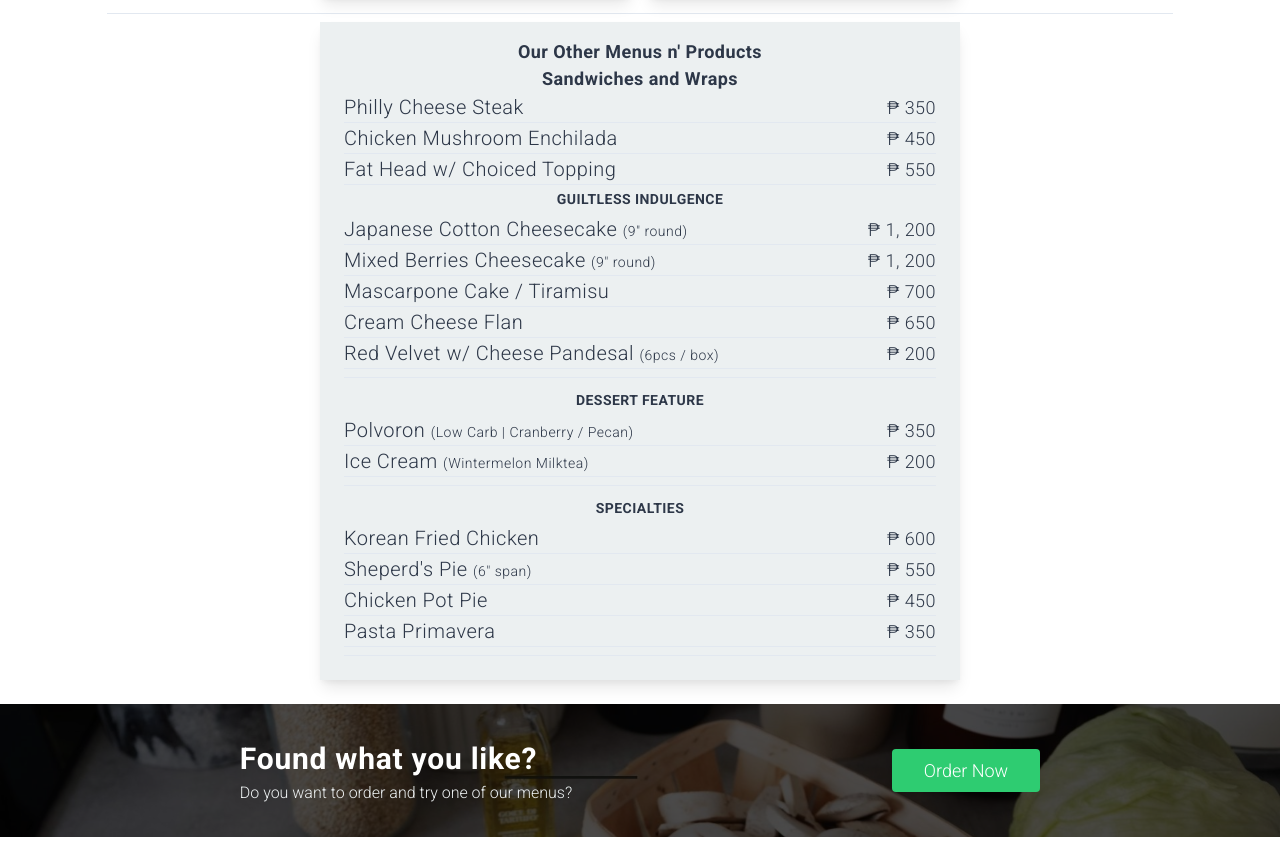
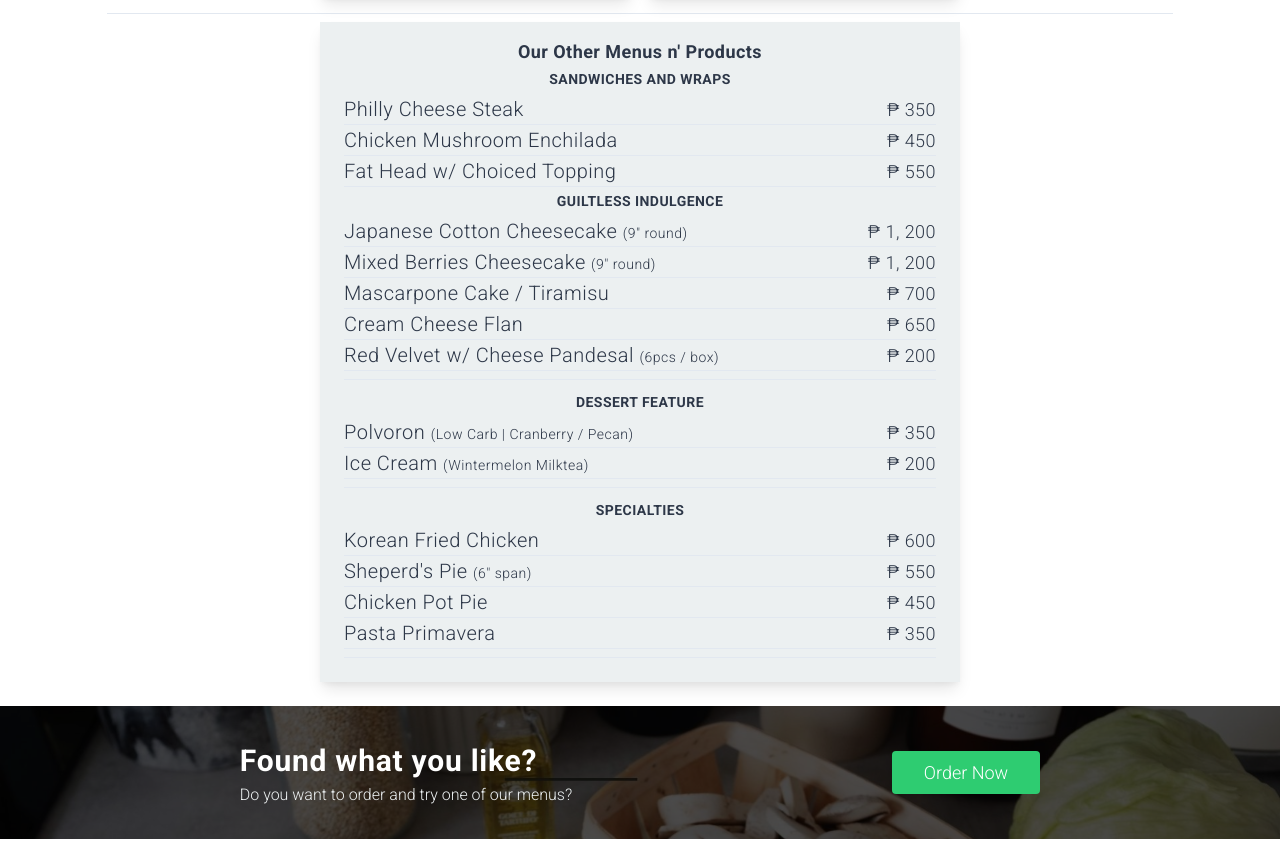
Before and after one commit to tbdsux/livelong_cafe, a website: page public/index.html in a window 1280 px wide. Shown: the part 1509-2374 px from the top of the page. Drawn offline with Linux system fonts and the light colour scheme.

Commit message:
font of the sandwiches

```diff
--- a/public/index.html
+++ b/public/index.html
@@ -177,7 +177,7 @@
                     <h5 class="font-bold tracking-wide text-lg">Our Other Menus n' Products</h5>
                     <div>
                         <div>
-                            <h6>Sandwiches and Wraps</h6>
+                            <h6 class="py-1 text-sm uppercase">Sandwiches and Wraps</h6>
                             <ul>
                                 <li class="flex flex-col border-b sm:flex-row items-center justify-between">
                                     <p class="text-xl font-light tracking-wide">Philly Cheese Steak</p>
```
